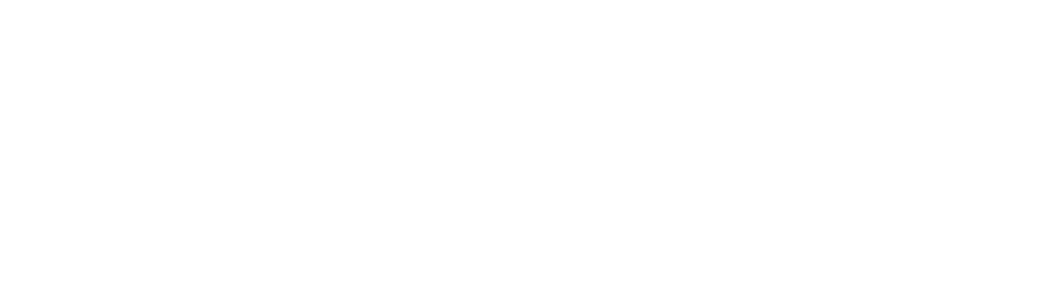
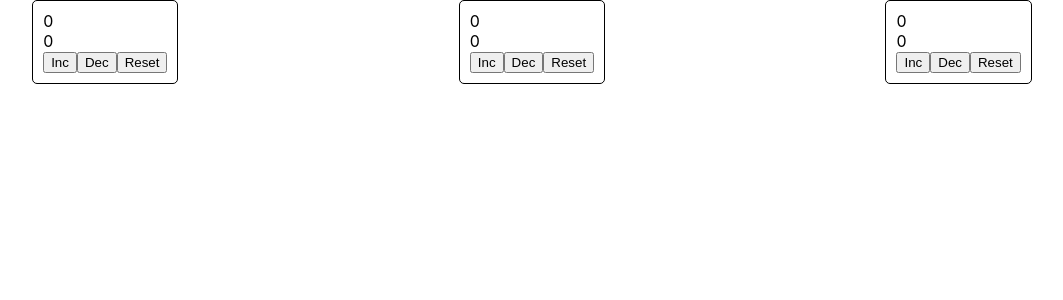
Before and after one commit to MaximZag/react-hw-cw, a React (Create React App) app: page / in a window 1280 px wide. Shown: the top 300 px of the page, without its empty margins (108-1171 px from the left). Built offline with nearby package versions, Linux system fonts and the light colour scheme.

Commit message:
additional

```diff
--- a/src/App.css
+++ b/src/App.css
@@ -1,38 +1,9 @@
-.App {
-  text-align: center;
+.main{
+  display: flex;
+  justify-content: space-around;
 }
-
-.App-logo {
-  height: 40vmin;
-  pointer-events: none;
+.counter{
+  border: 1px solid black;
+  border-radius: 5px;
+  padding: 10px;
 }
-
-@media (prefers-reduced-motion: no-preference) {
-  .App-logo {
-    animation: App-logo-spin infinite 20s linear;
-  }
-}
-
-.App-header {
-  background-color: #282c34;
-  min-height: 100vh;
-  display: flex;
-  flex-direction: column;
-  align-items: center;
-  justify-content: center;
-  font-size: calc(10px + 2vmin);
-  color: white;
-}
-
-.App-link {
-  color: #61dafb;
-}
-
-@keyframes App-logo-spin {
-  from {
-    transform: rotate(0deg);
-  }
-  to {
-    transform: rotate(360deg);
-  }
-}
--- a/src/App.js
+++ b/src/App.js
@@ -1,11 +1,49 @@
 import './App.css';
+import {useReducer} from "react";
+
+const reducer = (state, action) => {
+
+    state = {...state, [action.payload + 'a']: state[action.payload + 'a'] + 1}
+    if (action.type === 'inc') {
+        state = {...state, [action.payload]: state[action.payload] + 1}
+    } else if (action.type === 'dec') {
+        state = {...state, [action.payload]: state[action.payload] - 1}
+    } else if (action.type === 'reset') {
+        state = {...state, [action.payload]: state[action.payload] = 0}
+    }
+    return state
+}
 
 function App() {
-  return (
-    <div>
 
-    </div>
-  );
+    const [state, dispatch] = useReducer(reducer, {count1: 0, count1a: 0, count2: 0, count2a: 0, count3: 0, count3a: 0})
+
+
+    return (
+        <div className={'main'}>
+            <div className={'counter'}>
+                <div>{state.count1}</div>
+                <div>{state.count1a}</div>
+                <button onClick={() => dispatch({type: 'inc', payload: 'count1'})}>Inc</button>
+                <button onClick={() => dispatch({type: 'dec', payload: 'count1'})}>Dec</button>
+                <button onClick={() => dispatch({type: 'reset', payload: 'count1'})}>Reset</button>
+            </div>
+            <div className={'counter'}>
+                <div>{state.count2}</div>
+                <div>{state.count2a}</div>
+                <button onClick={() => dispatch({type: 'inc', payload: 'count2'})}>Inc</button>
+                <button onClick={() => dispatch({type: 'dec', payload: 'count2'})}>Dec</button>
+                <button onClick={() => dispatch({type: 'reset', payload: 'count2'})}>Reset</button>
+            </div>
+            <div className={'counter'}>
+                <div>{state.count3}</div>
+                <div>{state.count3a}</div>
+                <button onClick={() => dispatch({type: 'inc', payload: 'count3'})}>Inc</button>
+                <button onClick={() => dispatch({type: 'dec', payload: 'count3'})}>Dec</button>
+                <button onClick={() => dispatch({type: 'reset', payload: 'count3'})}>Reset</button>
+            </div>
+        </div>
+    );
 }
 
 export default App;
```
